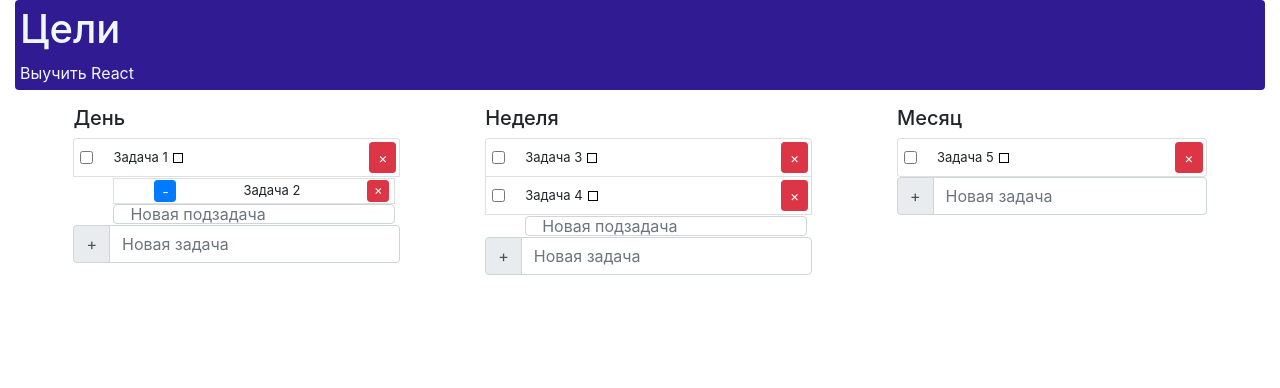
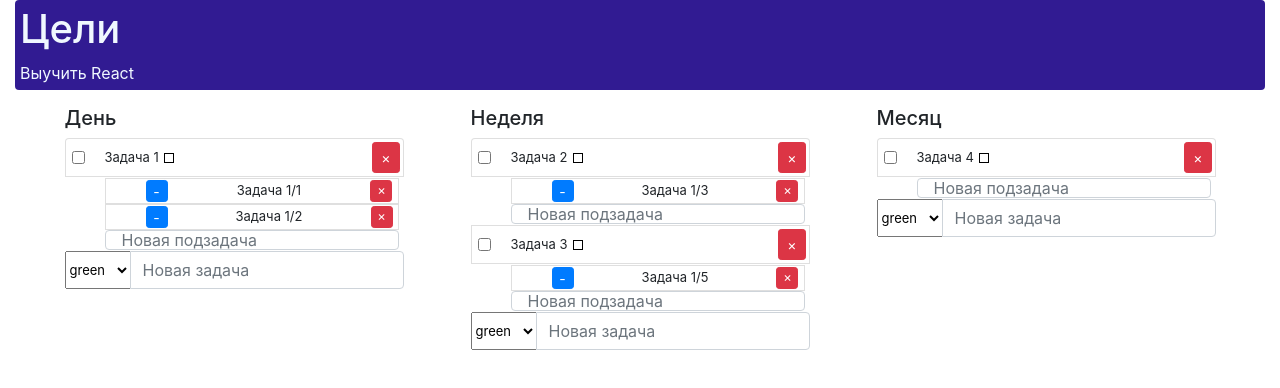
Before and after one commit to Kopylov-D/Planning-app, a React (Create React App) app: page / in a window 1280 px wide. Shown: the top 388 px of the page. Built offline with nearby package versions, Linux system fonts and the light colour scheme.

Commit message:
W29H1 reorg

```diff
--- a/src/components/SubTask.js
+++ /dev/null
@@ -1,34 +0,0 @@
-import React from 'react';
-
-const SubTask = (props) => {
-  const classes = [];
-
-  if (props.subtask.done) {
-    classes.push('done');
-  }
-
-  return (
-    <div>
-        <li className="list-group-item todo sub">
-          <button
-            type="button"
-            className={'btn btn-primary btn-sm'}
-            onClick={() => props.onClickDecomposeTodo(props.subtask)}
-          >
-            -
-          </button>
-          <div className={classes.join(' ')}>{props.subtask.text}</div>
-
-          <button
-            type="button"
-            className="btn btn-danger btn-sm sub"
-            onClick={() => props.onClickDelete(props.subtask.id)}
-          >
-            &times;
-          </button>
-        </li>
-    </div>
-  );
-};
-
-export default SubTask;
--- /dev/null
+++ b/src/components/Task.js
@@ -0,0 +1,34 @@
+import React from 'react';
+
+const Task = (props) => {
+  const classes = [];
+
+  if (props.task.done) {
+    classes.push('done');
+  }
+
+  return (
+    <div>
+      <li className="list-group-item todo sub">
+        <button
+          type="button"
+          className={'btn btn-primary btn-sm'}
+          onClick={() => props.onClickDecomposeTodo(props.task)}
+        >
+          -
+        </button>
+        <div className={classes.join(' ')}>{props.task.text}</div>
+
+        <button
+          type="button"
+          className="btn btn-danger btn-sm sub"
+          onClick={() => props.onClickDelete(props.task.id)}
+        >
+          &times;
+        </button>
+      </li>
+    </div>
+  );
+};
+
+export default Task;
--- a/src/components/Todo.js
+++ b/src/components/Todo.js
@@ -7,20 +7,20 @@ const Todo = (props) => {
       <h5>{props.todoName}</h5>
       <ul className="list-group">
         {props.todos.map((todo, index) => {
-          if (todo.idCategory === props.todoName) {
+          if (todo.category === props.todoName) {
             return (
               <TodoItem
                 key={index}
                 todo={todo}
                 todoName={props.todoName}
-                subtasksIsOpen={todo.subtasksIsOpen}
-                subtasks={props.todos}
+                tasks={props.tasks}
                 notes={props.notes}
+                colors={props.colors}
                 onClickTodo={props.onClickTodo}
                 onClickDelete={props.onClickDelete}
-                onInputSubtask={props.onInputSubtask}
+                addTask={props.addTask}
                 onChecked={props.onChecked}
-                onClickSubtaskOpen={props.onClickSubtaskOpen}
+                openTasks={props.openTasks}
                 onClickDecomposeTodo={props.onClickDecomposeTodo}
                 onChangeNotes={props.onChangeNotes}
               />
@@ -30,9 +30,11 @@ const Todo = (props) => {
       </ul>
       <div className="input-group flex-nowrap">
         <div className="input-group-prepend">
-          <span className="input-group-text" id="addon-wrapping">
-            +
-          </span>
+          <select name="select">
+            <option value="value1">{props.colors[0].name}</option>
+            <option value="value2">{props.colors[1].name}</option>
+            <option value="value3">{props.colors[2].name}</option>
+          </select>
         </div>
         <input
           type="text"
@@ -40,7 +42,7 @@ const Todo = (props) => {
           placeholder="Новая задача"
           onChange={props.onChangeInput}
           onKeyDown={(event) =>
-            props.onInputTodo(
+            props.addTodo(
               event,
               props.todoName,
               props.idTodo,
--- a/src/components/TodoItem.js
+++ b/src/components/TodoItem.js
@@ -1,5 +1,5 @@
 import React, { Fragment } from 'react';
-import SubTask from './SubTask';
+import Task from './Task';
 
 const TodoItem = (props) => {
   const classes = ['todo'];
@@ -14,7 +14,7 @@ const TodoItem = (props) => {
 
   return (
     <Fragment>
-      {!props.todo.isSubtask ? (
+      {/* {!props.todo.isSubtask ? ( */}
         <Fragment>
           <li
             className="list-group-item todo"
@@ -25,13 +25,19 @@ const TodoItem = (props) => {
                 type="checkbox"
                 checked={props.todo.done}
                 className="checkBox"
-                onChange={() => props.onChecked(props.todo.id, props.todo.idDecompose, props.todo)}
+                onChange={() =>
+                  props.onChecked(
+                    props.todo.id,
+                    props.todo.idDecompose,
+                    props.todo
+                  )
+                }
               ></input>
               {props.todo.text}
               <button
                 type="button"
                 className="btn-toggle"
-                onClick={() => props.onClickSubtaskOpen(props.todo.id)}
+                onClick={() => props.openTasks(props.todo.id)}
               ></button>
             </div>
 
@@ -44,21 +50,18 @@ const TodoItem = (props) => {
             </button>
           </li>
         </Fragment>
-      ) : null}
+      {/* ) : null} */}
 
-      {props.subtasksIsOpen ? (
+      {props.todo.tasksIsOpen ? (
         <ul className="list-group sub">
-          {props.subtasks
-            .filter(
-              (subtask) => subtask.idTodo === props.todo.id && subtask.isSubtask
-            )
-            .map((subtask, index) => {
+          {props.tasks
+            .filter((task) => task.idTodo === props.todo.id)
+            .map((task, index) => {
               return (
-                <SubTask
+                <Task
                   key={index}
-                  subtask={subtask}
+                  task={task}
                   idTodo={props.todo.id}
-                  done={subtask.done}
                   onClickDelete={props.onClickDelete}
                   onClickDecomposeTodo={props.onClickDecomposeTodo}
                 />
@@ -71,11 +74,10 @@ const TodoItem = (props) => {
               placeholder="Новая подзадача"
               onChange={props.onChangeInput}
               onKeyDown={(event) =>
-                props.onInputSubtask(
+                props.addTask(
                   event,
                   props.todo.id,
                   props.todo.idCategory,
-                  props.todo.idDecompose
                 )
               }
             />
--- a/src/containers/Main.js
+++ b/src/containers/Main.js
@@ -13,78 +13,57 @@ export class Main extends Component {
     todos: [
       {
         id: 0,
-        idCategory: 'День',
-        text: `Задача 1`,
+        category: 'День',
+        text: 'Задача 1',
         done: false,
-        subtasksIsOpen: true,
-        isSubtask: false,
-        idTodo: 0,
+        tasksIsOpen: true,
       },
       {
         id: 1,
-        idCategory: 'День',
-        text: `Задача 2`,
+        category: 'Неделя',
+        text: 'Задача 2',
         done: false,
-        subtasksIsOpen: false,
-        isSubtask: true,
-        idTodo: 0,
-      },
-      {
-        id: 2,
-        idCategory: 'Неделя',
-        text: `Задача 3`,
-        done: false,
-        subtasksIsOpen: false,
-        isSubtask: false,
-        idTodo: 2,
+        tasksIsOpen: true,
       },
       {
         id: 3,
-        idCategory: 'Неделя',
-        text: `Задача 4`,
+        category: 'Неделя',
+        text: 'Задача 3',
         done: false,
-        subtasksIsOpen: true,
-        isSubtask: false,
-        idTodo: 3,
+        tasksIsOpen: true,
       },
       {
         id: 4,
-        idCategory: 'Месяц',
-        text: `Задача 5`,
+        category: 'Месяц',
+        text: 'Задача 4',
         done: false,
-        subtasksIsOpen: false,
-        isSubtask: false,
-        idTodo: 0,
-      },
-      {
-        id: 5,
-        idCategory: 'Месяц',
-        text: `Задача 6`,
-        done: false,
-        subtasksIsOpen: false,
-        isSubtask: true,
-        idTodo: 4,
+        tasksIsOpen: true,
       },
     ],
-    // subtasks: [
-    //   { id: 230, idTodo: 0, text: `Задача 1/1`, done: false },
-    //   { id: 123, idTodo: 0, text: `Задача 1/2`, done: false },
-    //   { id: 2434, idTodo: 1, text: `Задача 1/3`, done: false },
-    //   { id: 34545, idTodo: 2, text: `Задача 1/4`, done: false },
-    //   { id: 5656654, idTodo: 2, text: `Задача 1/5`, done: false },
-    //   { id: 56566542545, idTodo: 3, text: `Задача 1/5`, done: false },
-    // ],
+    tasks: [
+      { id: 230, idTodo: 0, text: `Задача 1/1`, done: false },
+      { id: 123, idTodo: 0, text: `Задача 1/2`, done: false },
+      { id: 2434, idTodo: 1, text: `Задача 1/3`, done: false },
+      { id: 34545, idTodo: 2, text: `Задача 1/4`, done: false },
+      { id: 5656654, idTodo: 2, text: `Задача 1/5`, done: false },
+      { id: 56566542545, idTodo: 3, text: `Задача 1/5`, done: false },
+    ],
     notes: [{ id: 12323, idTodo: 0, text: 'Заметки по задаче' }],
+    colors: [
+      { id: 1, hex: '#81C784', name: 'green' },
+      { id: 1, hex: '#FF8A65', name: 'orange' },
+      { id: 1, hex: '#7986CB', name: 'indigo' },
+    ],
   };
 
   onClickTodo = () => {};
 
-  onInputTodoHandler = (event, idCategory, idTodo, idDecompose) => {
+  addTodo = (event, idCategory, idTodo, idDecompose) => {
     if (event.key === 'Enter' && event.target.value) {
       const todos = [...this.state.todos];
       const notes = [...this.state.notes];
       const id = ID();
-      console.log(idTodo)
+      console.log(idTodo);
 
       todos.push({
         id: id,
@@ -95,7 +74,6 @@ export class Main extends Component {
         isSubtask: false,
         idTodo: idTodo ? idTodo : id,
         idDecompose: idDecompose ? idDecompose : id,
-
       });
 
       notes.push({ id: ID(), idTodo: id, text: '' });
@@ -105,7 +83,6 @@ export class Main extends Component {
         notes,
       });
       event.target.value = '';
-      console.log(todos)
     }
   };
 
@@ -201,13 +178,12 @@ export class Main extends Component {
     // });
 
     if (rootTodo.idCategory === 'Месяц') {
-      todos.map(todo => {
+      todos.map((todo) => {
         if (todo.idDecompose === idDecompose) {
-          todo.done = todoCheck
+          todo.done = todoCheck;
         }
-      })
+      });
     }
-
 
     todos.map((todo) => {
       // if (idDecompose === todo.idDecompose && todo.isSubtask) {
@@ -215,7 +191,6 @@ export class Main extends Component {
       //   console.log(idDecompose)
       // }
       if (rootTodo.idCategory === todo.idCategory) {
-
       }
     });
     // let idForSubtask = []
@@ -283,20 +258,22 @@ export class Main extends Component {
     this.setState({
       todos,
     });
-    console.log(todos.map(todo => console.log(todo.text, todo.id, todo.idTodo)))
+    console.log(
+      todos.map((todo) => console.log(todo.text, todo.id, todo.idTodo))
+    );
   };
 
-  onClickSubtaskOpenHandler = (id) => {
+  openTasksHandler = (id) => {
     const todos = [...this.state.todos];
 
     this.setState(
       todos.map((todo) =>
-        todo.id === id ? (todo.subtasksIsOpen = !todo.subtasksIsOpen) : null
+        todo.id === id ? (todo.tasksIsOpen = !todo.tasksIsOpen) : null
       )
     );
   };
 
-  onInputSubtaskHandler = (event, idTodo, idCategory, idDecompose) => {
+  addTask = (event, idTodo, idCategory, idDecompose) => {
     if (event.key === 'Enter' && event.target.value) {
       const todos = [...this.state.todos];
 
@@ -313,7 +290,7 @@ export class Main extends Component {
         done: false,
         isSubtask: true,
         idTodo,
-        idDecompose
+        idDecompose,
       });
 
       this.setState({
@@ -328,7 +305,7 @@ export class Main extends Component {
     const todoCategory = [...this.state.todoCategory];
     const notes = [...this.state.notes];
 
-    const id = ID()
+    const id = ID();
 
     const todo = todos.find((todo) => todo.id === subtask.idTodo);
     const index = todoCategory.indexOf(todo.idCategory);
@@ -343,7 +320,7 @@ export class Main extends Component {
         done: subtask.done,
         subtasksIsOpen: false,
         idTodo: subtask.idTodo,
-        idDecompose: subtask.idDecompose
+        idDecompose: subtask.idDecompose,
       });
       notes.push({ id: ID(), idTodo: subtask.id, text: '' });
     }
@@ -371,46 +348,27 @@ export class Main extends Component {
   render() {
     return (
       <div className="main">
+        {this.state.todoCategory.map((category, index) => {
+          return (
             <Todo
-          todoName={this.state.todoCategory[0]}
+              key={index}
+              todoName={category}
               todos={this.state.todos}
+              tasks={this.state.tasks}
               notes={this.state.notes}
+              colors={this.state.colors}
               onClickTodo={this.onClickTodo}
-          onChangeInput={this.onChangeInput}
-          onInputTodo={this.onInputTodoHandler}
+              // addTodo={this.addTodo}
+              addTodo={this.addTodo}
               onClickDelete={this.onClickDeleteHandler}
               onChecked={this.onCheckHandler}
-          onClickSubtaskOpen={this.onClickSubtaskOpenHandler}
-          onInputSubtask={this.onInputSubtaskHandler}
+              openTasks={this.openTasksHandler}
+              addTask={this.addTask}
               onClickDecomposeTodo={this.onClickDecomposeTodoHandler}
               onChangeNotes={this.onChangeNotesHandler}
             />
-        <Todo
-          todoName={this.state.todoCategory[1]}
-          todos={this.state.todos}
-          onClickTodo={this.onClickTodo}
-          onChangeInput={this.onChangeInput}
-          onInputTodo={this.onInputTodoHandler}
-          onClickDelete={this.onClickDeleteHandler}
-          onChecked={this.onCheckHandler}
-          onClickSubtaskOpen={this.onClickSubtaskOpenHandler}
-          onInputSubtask={this.onInputSubtaskHandler}
-          onClickDecomposeTodo={this.onClickDecomposeTodoHandler}
-          onChangeNotes={this.onChangeNotesHandler}
-        />
-        <Todo
-          todoName={this.state.todoCategory[2]}
-          todos={this.state.todos}
-          onClickTodo={this.onClickTodo}
-          onChangeInput={this.onChangeInput}
-          onInputTodo={this.onInputTodoHandler}
-          onClickDelete={this.onClickDeleteHandler}
-          onChecked={this.onCheckHandler}
-          onClickSubtaskOpen={this.onClickSubtaskOpenHandler}
-          onInputSubtask={this.onInputSubtaskHandler}
-          onClickDecomposeTodo={this.onClickDecomposeTodoHandler}
-          onChangeNotes={this.onChangeNotesHandler}
-        />
+          );
+        })}
       </div>
     );
   }
--- a/src/index.css
+++ b/src/index.css
@@ -104,3 +104,7 @@ code {
   width: 10px;
   height: 10px;
 }
+
+.color {
+
+}
```
Also changed, not shown: src/components/Todo copy 2.js (deleted, +0 -55 lines), src/components/Todo copy.js (deleted, +0 -55 lines). Lines whose indentation alone changed are shown as unchanged.
